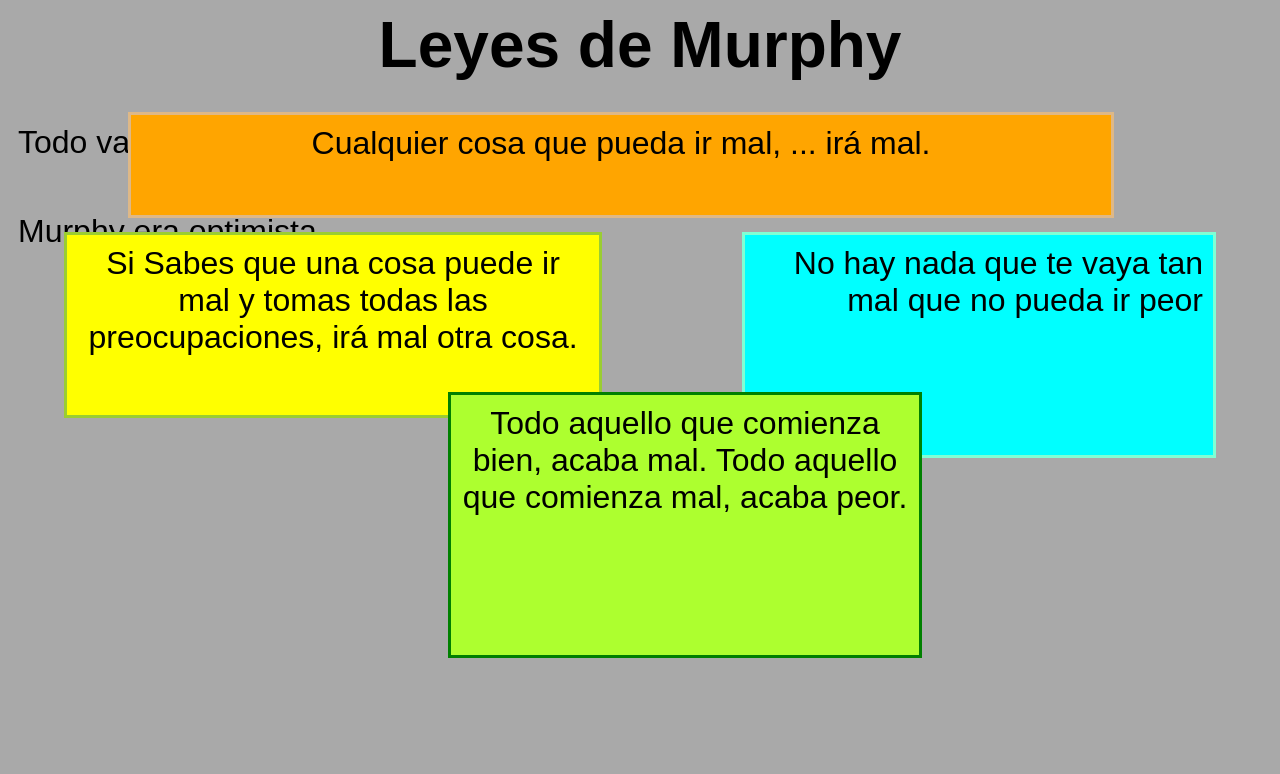
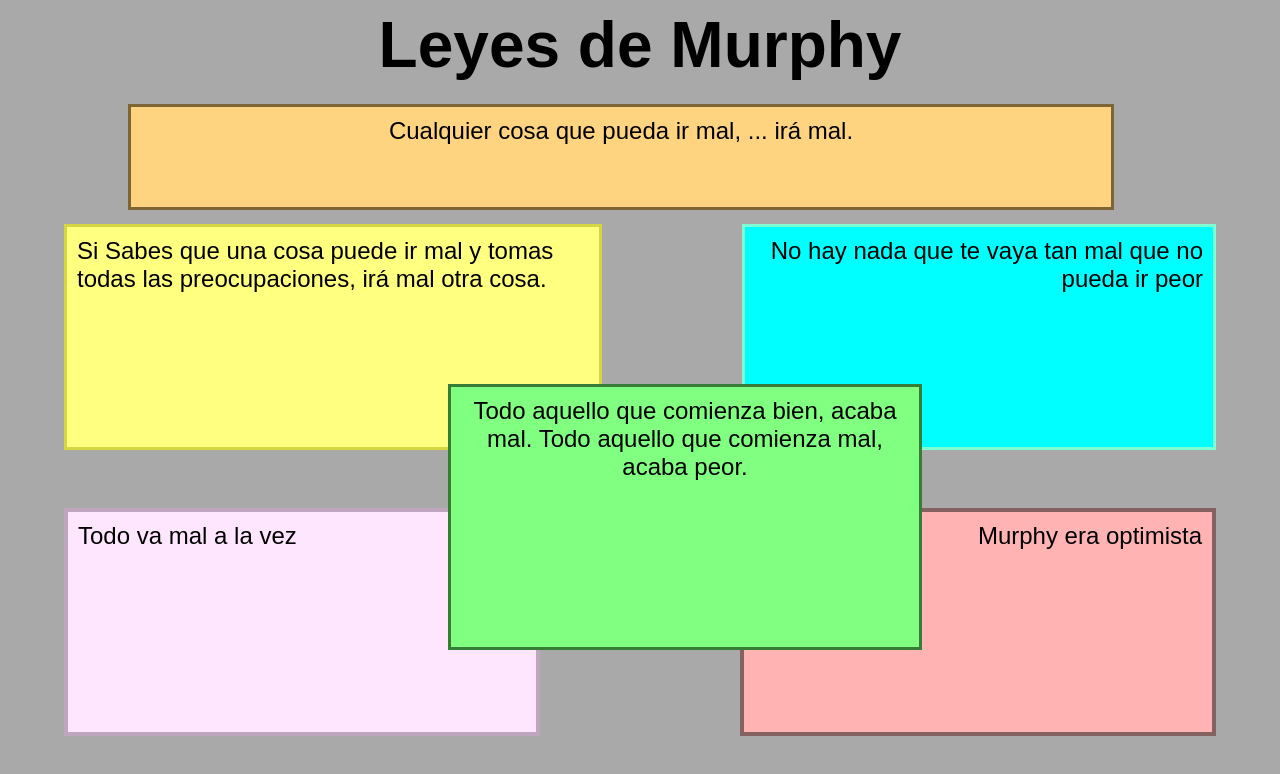
Before and after one commit to Sakeaesuno/Murphy, a plain HTML site: page index.html in a window 1280 px wide. Drawn offline with Linux system fonts and the light colour scheme.

Commit message:
ljkhbvvvvvvvvvv

```diff
--- a/estilo.css
+++ b/estilo.css
@@ -11,37 +11,41 @@ h1{
 }
 p{
     padding: 10px;
-    font-size: 2rem;
+    font-size: 1.5rem;
 }
 p.Naranja{
-    background-color: orange;
+    background-color: hsl(40, 100%, 75%);
     text-align: center;
-    border: 3px solid burlywood;
+    border: 3px solid hsl(40, 40%, 35%);
     position: absolute;
     top: 10%;
     left:10%;
     width: 75%;
     height: 10%;
+    text-align: center;
 }
 p.Verde{
-    background-color: greenyellow;
+    background-color: hsl(120, 100%, 75%);
     text-align: center;
-    border: 3px solid green;
+    border: 3px solid hsl(120, 40%, 35%);
     position: absolute;
     top: 45%;
     left:35%;
     width: 35%;
     height: 30%;
+    text-align: center;
+    z-index: 2;
 }
 p.Amarillo{
-    background-color: yellow;
+    background-color: hsl(60, 100%, 75%);
     text-align: center;
-    border: 3px solid yellowgreen;
+    border: 3px solid hsl(60, 64%, 55%);
     position: absolute;
     top: 25%;
     left:5%;
     width: 40%;
-    height: 20%;
+    height: 25%;
+    text-align: left;
 }
 p.Azul{
    background-color: aqua;
@@ -53,3 +57,26 @@ p.Azul{
    height: 25%;
    position: absolute;
 }
+p.Rosa{
+    position: absolute;
+    bottom: 5%;
+    left: 5%;
+    width: 35%;
+    height: 25%;
+    border: hsl(300, 15%, 70%) 4px solid;
+    background-color: hsl(300, 100%, 95%);
+    text-align: left;
+}
+p.Granate{
+    position: absolute;
+    bottom: 5%;
+    right: 5%;
+    width: 35%;
+    height: 25%;
+    border: hsl(0, 15%, 45%) 4px solid;
+    background-color: hsl(0, 100%, 85%);
+    text-align: right
+}
+p:hover{
+    z-index: 3;
+}
```
